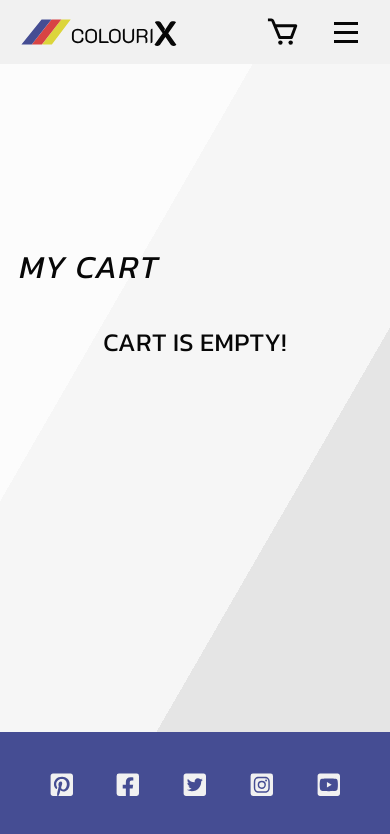
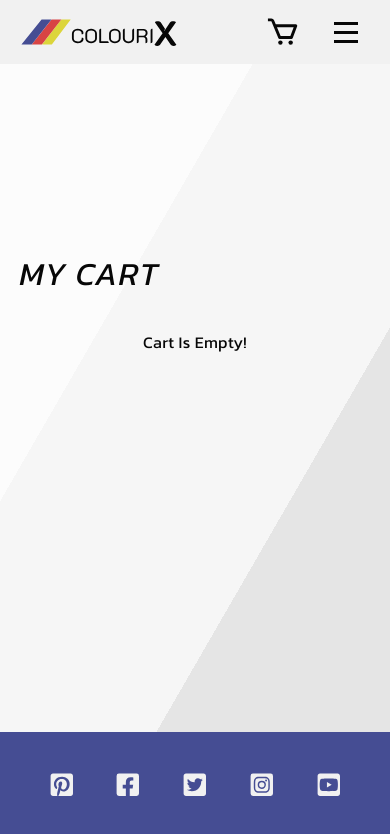
Before and after one commit to Patrick-Svensson/colourix, a React (Create React App) app: page /cart in a window 390 px wide. Shown: the top 834 px of the page. Built offline with nearby package versions, Linux system fonts and the light colour scheme.

Commit message:
Adjust responsive style in Cart.

```diff
--- a/src/Pages/Cart.css
+++ b/src/Pages/Cart.css
@@ -77,9 +77,9 @@
 }
 
 .cartColourComponent {
-    font-size: 1.6rem;
+    font-size: clamp(1rem, 0.8rem + 0.8889vw, 1.6rem);
     font-weight: 400;
-    text-transform: uppercase;
+    text-transform: capitalize;
     letter-spacing: 0.02rem;
 }
 
@@ -100,13 +100,13 @@
 
 .row {
     display: grid;
-    grid-template-columns: 1fr 4fr 1fr 1fr 1fr;
+    grid-template-columns: 2fr 4fr 1fr 1fr 1fr;
     justify-content: space-between;
     margin-bottom: 1rem;
 }
 
 .cartTotal {
-    font-size: 1.6rem;
+    font-size: clamp(1rem, 0.8rem + 0.8889vw, 1.6rem);
     justify-self: flex-end;
     font-style: normal;
     font-weight: 600;
```
